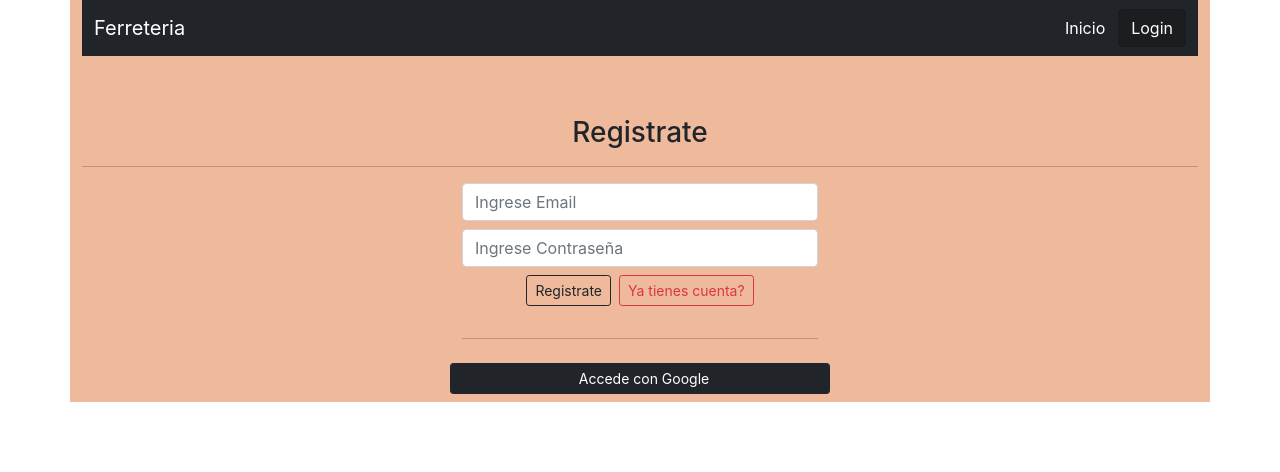
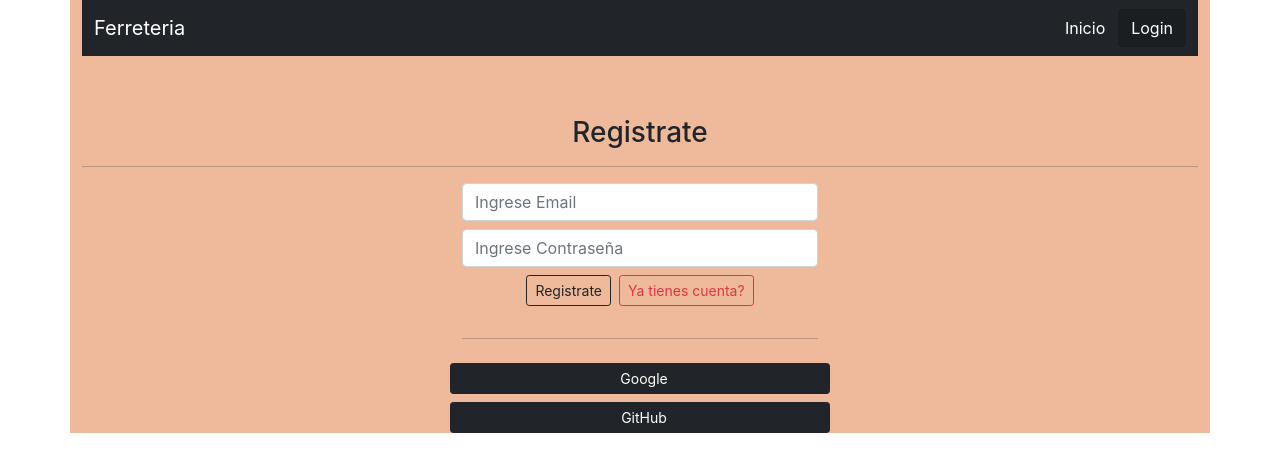
Before and after one commit to Gochita/FerreteriaFront, a React (Create React App) app: page /login in a window 1280 px wide. Shown: the top 472 px of the page. Built offline with nearby package versions, Linux system fonts and the light colour scheme; no server answers.

Commit message:
Autenticacion con github

```diff
--- a/src/components/Login.jsx
+++ b/src/components/Login.jsx
@@ -1,7 +1,7 @@
 import React from "react";
 import fire,{db} from "../firebase";
 import { getAuth, createUserWithEmailAndPassword,
-   signInWithEmailAndPassword, GoogleAuthProvider,signInWithPopup, }
+   signInWithEmailAndPassword, GoogleAuthProvider,signInWithPopup,GithubAuthProvider, }
 from "firebase/auth";
 import { collection, addDoc, setDoc, doc } from "firebase/firestore";
 
@@ -9,6 +9,7 @@ import { useNavigate } from "react-router-dom";
 
 const auth = getAuth(fire);
 const googleAuth = new GoogleAuthProvider();
+const githubAuth = new GithubAuthProvider();
 const Login = () => {
   const [email, setEmail] = React.useState("");
   const [password, setPassword] = React.useState("");
@@ -64,6 +65,21 @@ const login = React.useCallback(async() =>{
   }
 },[email,password, navigate]);
 
+const SignInGitHub = async () => {
+  await signInWithPopup(auth, githubAuth)
+    .then(async (result) => {
+      console.log(result);
+      await setDoc(doc(db, "usuarios", "github"), {
+        email: result.user.email,
+        uid: result.user.uid,
+      });
+      navigate("/admin");
+    })
+    .catch((error) => {
+      console.log(error.code);
+      console.log(error.message);
+    });
+};
 
 const SignInGoogle = async () => {
   await signInWithPopup(auth, googleAuth)
@@ -150,11 +166,18 @@ const SignInGoogle = async () => {
             <button
               className="btn btn-dark btn-sm mt-2 mb-2"
               type="button"
-              style={{ margin: "0 auto" }}
               onClick={SignInGoogle}
             >
               <i className="fa-brands fa-google me-2 "></i>
-              Accede con Google
+              Google
+            </button>
+            <button
+              className="btn btn-dark btn-sm  "
+              type="button"
+              onClick={SignInGitHub}
+            >
+              <i className="fa-brands fa-github-alt me-2"></i>
+              GitHub
             </button>
             </div>
         </div>
```
